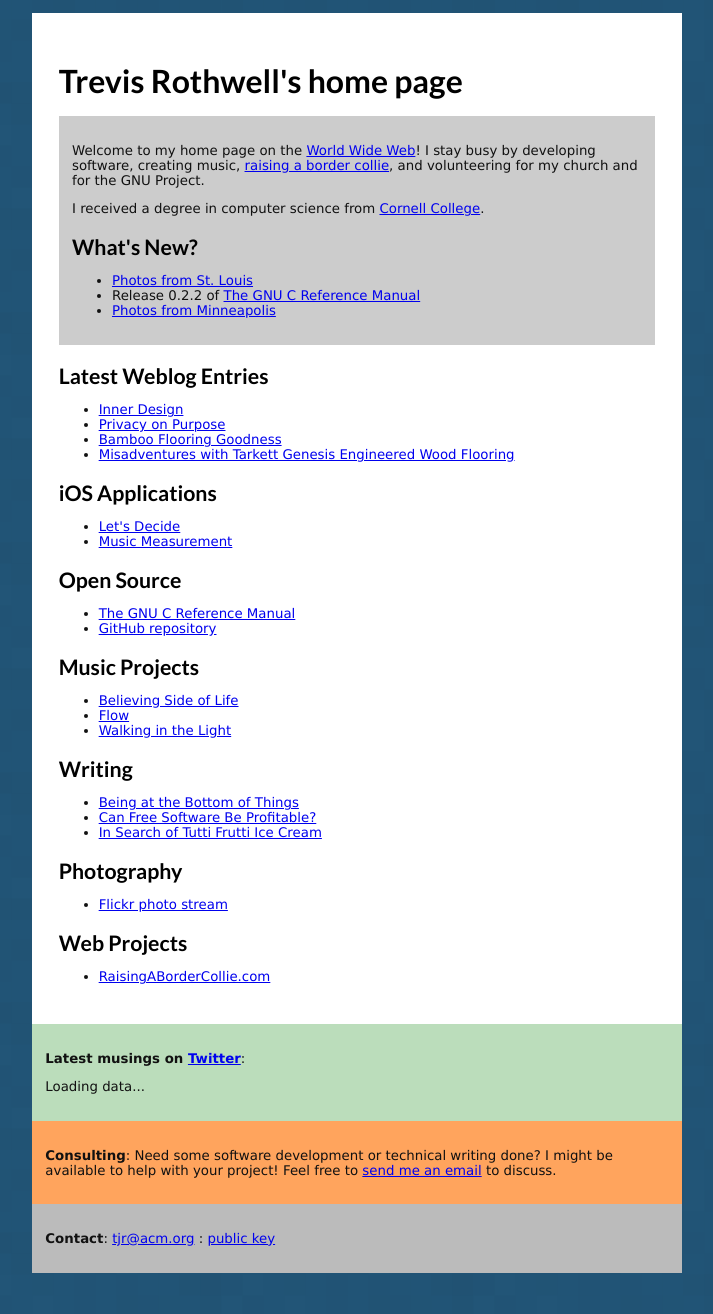
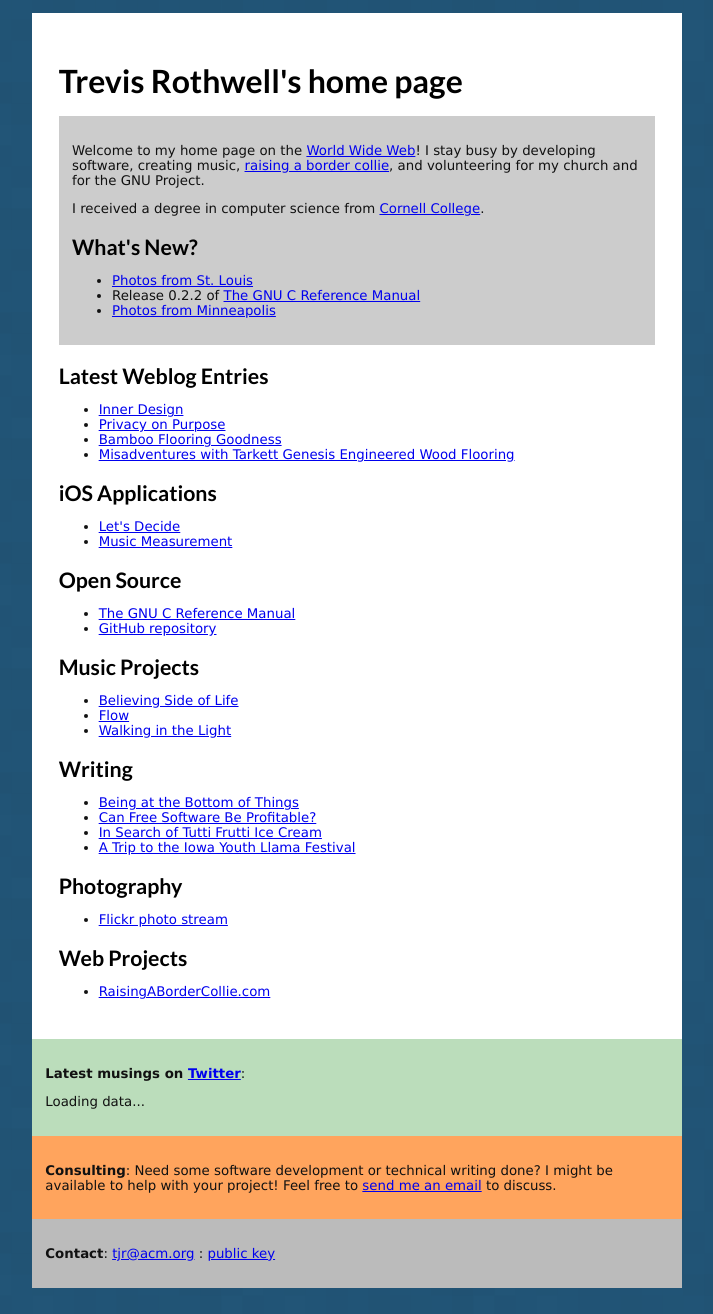
Before and after one commit to tjr/tjr.github.com, a Jekyll site: the page built from index.html, in a window 1280 px wide. Shown: the whole page, without its empty margins (283-996 px from the left). Built offline with Jekyll 4.4.1, drawn with Linux system fonts in a browser that asks for light colours; the list of posts is cut into pages by our own code.

Commit message:
added link to llama festival article

```diff
--- a/index.html
+++ b/index.html
@@ -86,6 +86,7 @@ College</a>.
 <li><a href="/writing/being-at-the-bottom-of-things">Being at the Bottom of Things</a></li>
 <li><a href="/writing/can-free-software-be-profitable">Can Free Software Be Profitable?</a></li>
 <li><a href="/writing/tutti-frutti-ice-cream">In Search of Tutti Frutti Ice Cream</a></li>
+<li><a href="/writing/llama-festival">A Trip to the Iowa Youth Llama Festival</a></li>
 </ul>
 
 <h2>Photography</h2>
```
